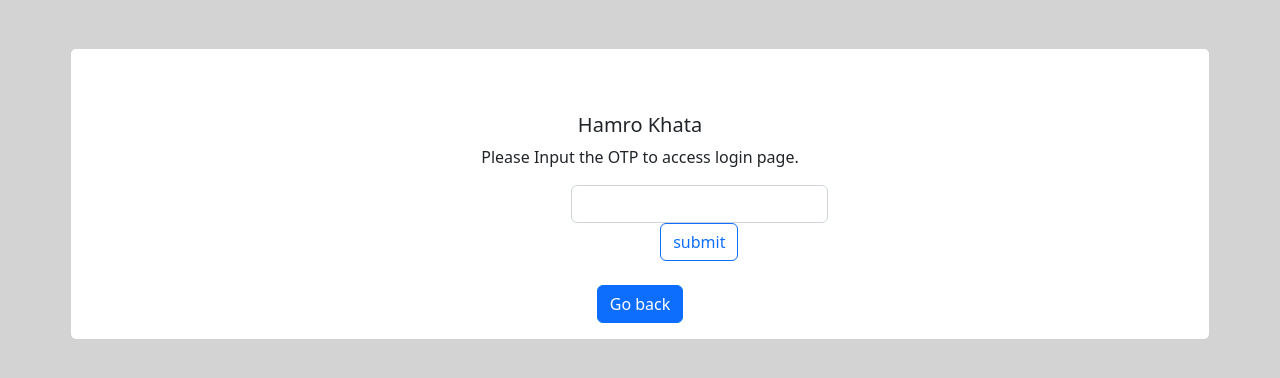
After one commit to binayak316/Inventory-Management-System, a Django app: page /check_otp/1 in a window 1280 px wide. The commit adds this page. Shown: the top 378 px of the page. Run offline with Django 4.2, Linux system fonts and the light colour scheme; some libraries are stand-ins or nearby versions.

Commit message:
otp done

```diff
--- a/auth_app/static/auth_app/css/login.css
+++ b/auth_app/static/auth_app/css/login.css
@@ -35,6 +35,7 @@
     text-align: center;
     margin-top: 15px;
 }
+
 
 .row button {
     width: 100%;
--- /dev/null
+++ b/auth_app/templates/auth_app/check_otp.html
@@ -0,0 +1,24 @@
+{% extends 'auth_app/base.html' %}
+{% load static %}
+
+{% block content %}
+
+<div class=" container card text-center mt-5">
+
+    <div class="card-body mt-5">
+      <h5 class="card-title">Hamro Khata</h5>
+      <p class="card-text">Please Input the OTP to access login page.</p>
+     <div class="col-4 d-flex justify-content-center" style="margin-left: 420px;">
+      <form action="" method="POST">
+        {%csrf_token%}
+        <input type="text" name="otp" class="form-control">
+        <input type="submit" class="btn btn-outline-primary" value="submit">
+      </form> <br>
+     </div> <br>
+
+      <a href="#" class="btn btn-primary">Go back</a>
+    </div>
+
+  </div>
+
+{% endblock %}
--- a/auth_app/urls.py
+++ b/auth_app/urls.py
@@ -5,4 +5,7 @@
     path('register/', views.register_page, name="register-page"),
     path('login/',views.login_page, name="login-page"),
     path('logout-user/', views.logout_page, name='logout-page'),
+
+    # otp form
+    path('check_otp/<int:user_id>', views.check_otp, name='check_otp'),
 ]
--- a/auth_app/views.py
+++ b/auth_app/views.py
@@ -4,18 +4,71 @@
 from .forms import MyUserForm
 from django.contrib import messages
 from auth_app.models import MyUser
+import math,random
+from .models import OtpModel
+# otp generate packages
+from datetime import datetime
+from django.conf import settings
+from django.core.mail import EmailMessage
+
+
+from django.contrib.auth.decorators import login_required
 # Create your views here.
+
+
+def otp_generate():
+    digits = "0123456789"
+    otp = ""
+
+    for i in range(6):
+        otp += digits[math.floor(random.random()*10)]
+    return otp
+
+def send_mail(otp, reciever_email): # send mail le kk linxa (otp ra receiver male linxa)
+    # otp = otp_generate()
+    email = EmailMessage(
+        'Hamro khata OTP',
+        f'Your OTP for hamro khata:{otp}',
+        settings.EMAIL_HOST_USER,
+        [reciever_email] #this is the email receiver
+    )
+    email.fail_silently=False
+    email.send()
+
+    # print(email)
+
+def check_otp(request, user_id):
+    if request.method == "POST":
+        user = MyUser.objects.get(id=user_id)
+        user_otp = request.POST["otp"]
+        # print(user, user_otp)
+        otp = OtpModel.objects.filter(myuser=user, otp=user_otp).order_by('created_at').first()
+        print(otp.otp, user_otp)
+        if otp:
+            if str(user_otp) == str(otp.otp):
+                return redirect('/login/')
+            else:
+                messages.error(request, "Invalid OTP")
+        else:
+            messages.error(request, 'OTP is expired')
+
+    return render(request, 'auth_app/check_otp.html')
+
 
 def register_page(request):
     if request.method == "POST":
-        print(request.POST)
         register_form  = MyUserForm(request.POST)
+        if register_form.is_valid():
+            user = register_form.save()
+            #this two down line save the otp to the otpmodel
+            otp = OtpModel(myuser=user, otp=otp_generate(), created_at=datetime.now())
+            otp.save()
+            send_mail(otp.otp, user.email)# paxillo otp is the otp retrived from db
+            return redirect(f'/check_otp/{user.id}')
+        else:
+            print(register_form.errors)
+    else:
 
-        # print(register_form)
-        if register_form.is_valid():
-            register_form.save()
-            return redirect('/login/')
-    else:
         register_form = MyUserForm()
 
 
@@ -33,10 +86,10 @@
 
         if email and password:
             # username = MyUser.objects.get(email=email).username
-            users = MyUser.objects.filter(email=email)
+            users = MyUser.objects.filter(email=email) #yo agadi ko email MyUser ko models ko object ho  ra paxadi ko email chai mathi ko attribute ho
             # print(users)
             if users:
-                username = users[0].username
+                username = users[0].username # filter query ko suru ko 0th index ko username vaneko ho esle
                 user = authenticate(username = username, password=password)
                 if user is not None:
                     if not user.is_staff:
```
Also changed, not shown: HamroKhata/settings.py (+9 -1 lines), auth_app/admin.py (+6 -1 lines), auth_app/models.py (+13 -1 lines), auth_app/templates/auth_app/login.html (+15 -11 lines), auth_app/templates/auth_app/registration.html (+14 -5 lines), auth_app/forms.py (line endings or trailing spaces), auth_app/migrations/0003_alter_myuser_position_otpmodel.py (added), db.sqlite3.
